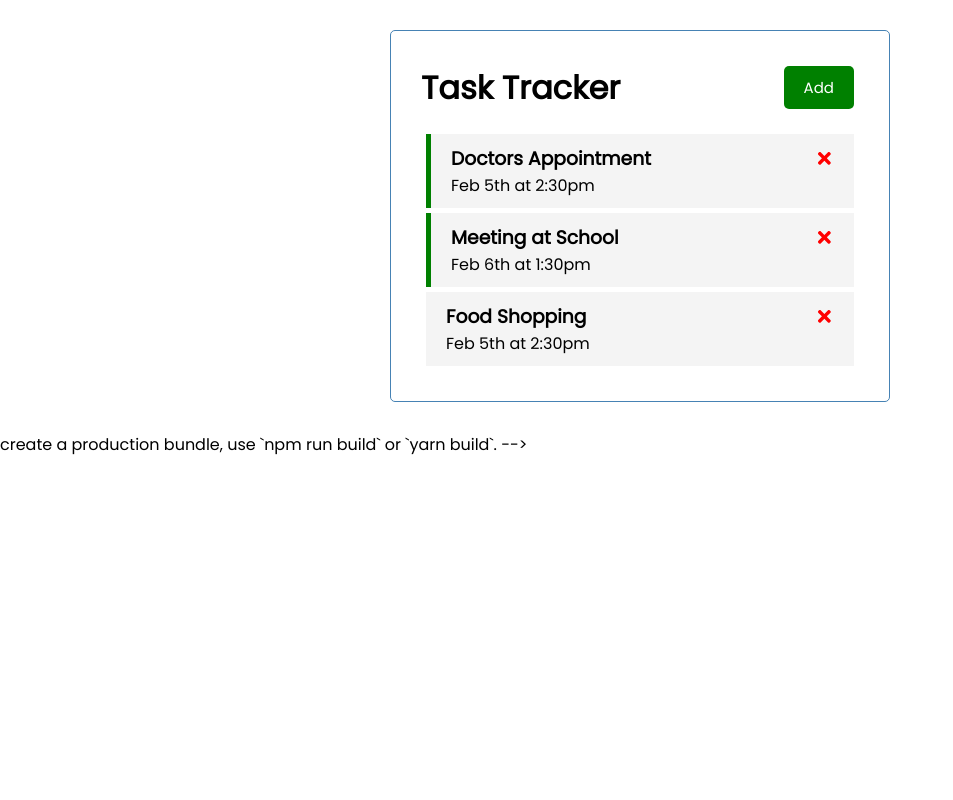
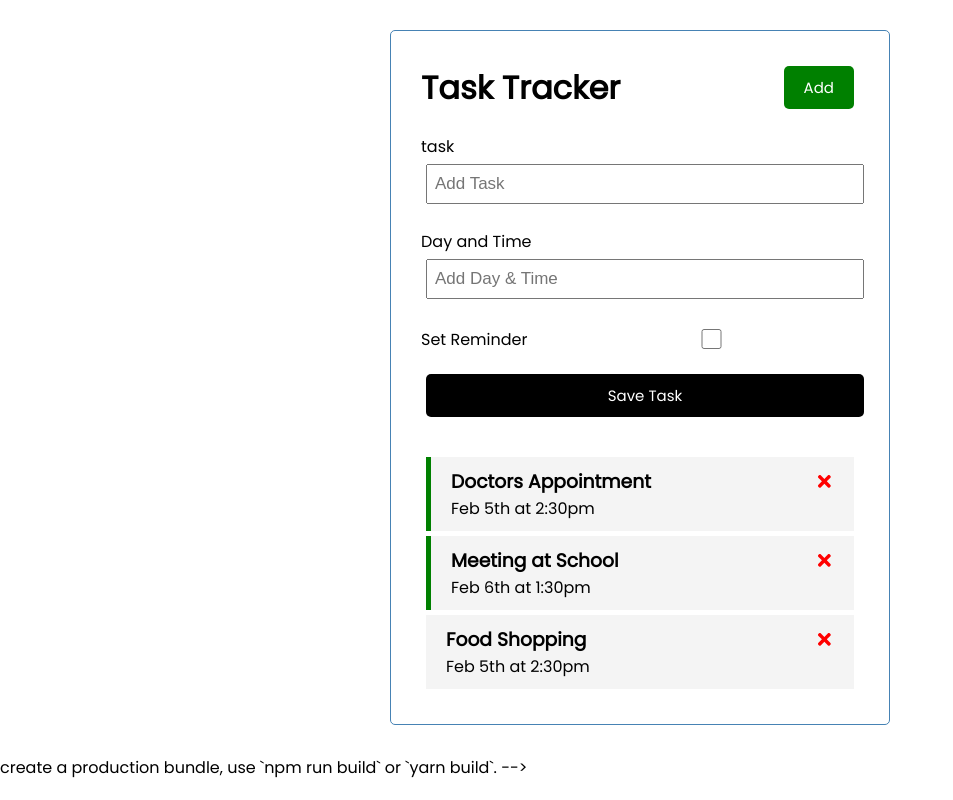
Before and after one commit to Rimce/react-task-tracker, a React (Create React App) app: page / in a window 1280 px wide. Shown: the whole page, without its empty margins (0-953 px from the left). Built offline with nearby package versions, Linux system fonts and the light colour scheme.

Commit message:
Add AddTask component

```diff
--- a/src/App.js
+++ b/src/App.js
@@ -1,6 +1,8 @@
 import React from 'react'
 import Header from './components/Header'
 import Tasks from './components/Tasks'
+import AddTask from './components/AddTask'
+
 import { useState } from 'react'
 
 const App = () => {
@@ -41,6 +43,7 @@
   return (
     <div className="container">
       <Header />
+      <AddTask />
       {tasks.length > 0 ? <Tasks tasks={tasks} onDelete={deleteTask} onToggle={toggleReminder} /> : "No Tasks to show"}
     </div>
   );
--- /dev/null
+++ b/src/components/AddTask.js
@@ -0,0 +1,22 @@
+
+const AddTask = () => {
+    return (
+        <form className='add-form'>
+            <div className='form-control'>
+                <label > task </label>
+                <input type='text' placeholder='Add Task' />
+            </div>
+            <div className='form-control'>
+                <label > Day and Time </label>
+                <input type='text' placeholder='Add Day & Time' />
+            </div>
+            <div className='form-control  form-control-check'>
+                <label > Set Reminder </label>
+                <input type='checkbox' />
+            </div>
+            <input type='submit' value='Save Task' className='btn btn-block' />
+        </form >
+    )
+}
+
+export default AddTask
```
Also changed, not shown: 1 other file (tests, documents, lock files or other folders).
